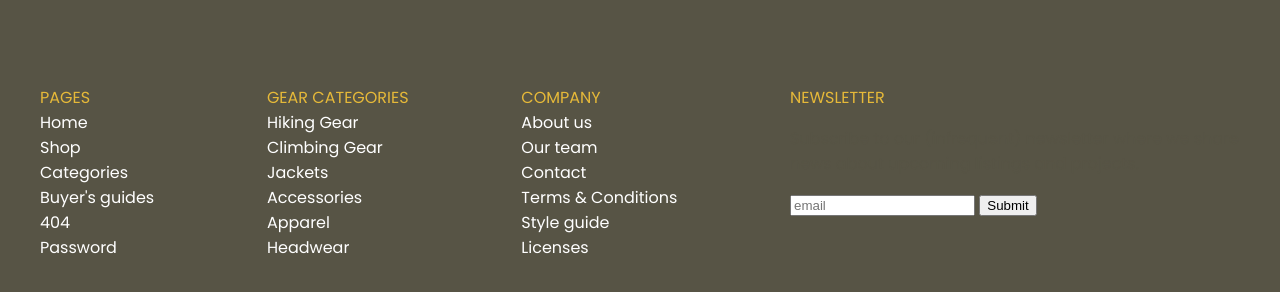
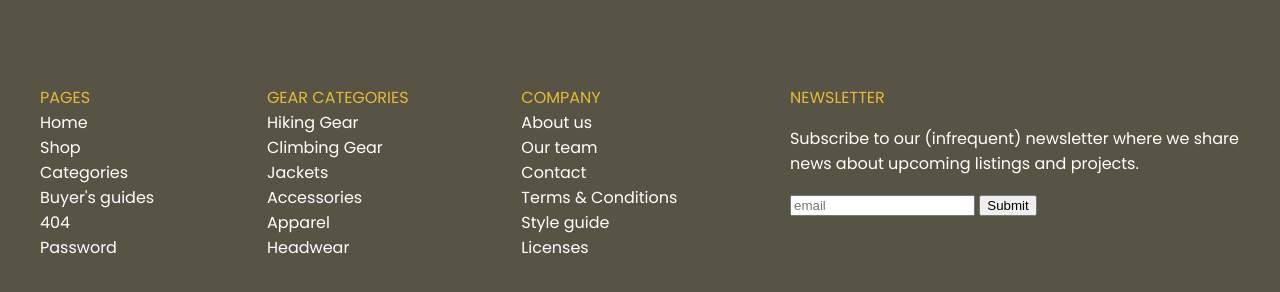
Before and after one commit to dmitriy-stativka/outdoor, a plain HTML site: page index.html in a window 1280 px wide. Shown: the part 6840-7132 px from the top of the page. Drawn offline with Linux system fonts and the light colour scheme.

Commit message:
footer almost done(mac)

```diff
--- a/css/style.css
+++ b/css/style.css
@@ -470,6 +470,9 @@ li{
     max-width: 450px;
     width: 100%s;
 }
+.imput_text{
+    color: white;
+}
 
 
 /* footer end */
--- a/index.html
+++ b/index.html
@@ -402,7 +402,7 @@
 
                 <div class="footer_imput">
                     <span class="pre-title">Newsletter</span>
-                    <p>Subscribe to our (infrequent) newsletter where we share news about upcoming listings and projects.</p>
+                    <p class="imput_text">Subscribe to our (infrequent) newsletter where we share news about upcoming listings and projects.</p>
                     <form action="">
                         <input type="email" placeholder="email">
                         <button>Submit</button>
```
Also changed, not shown: 1 other file.
